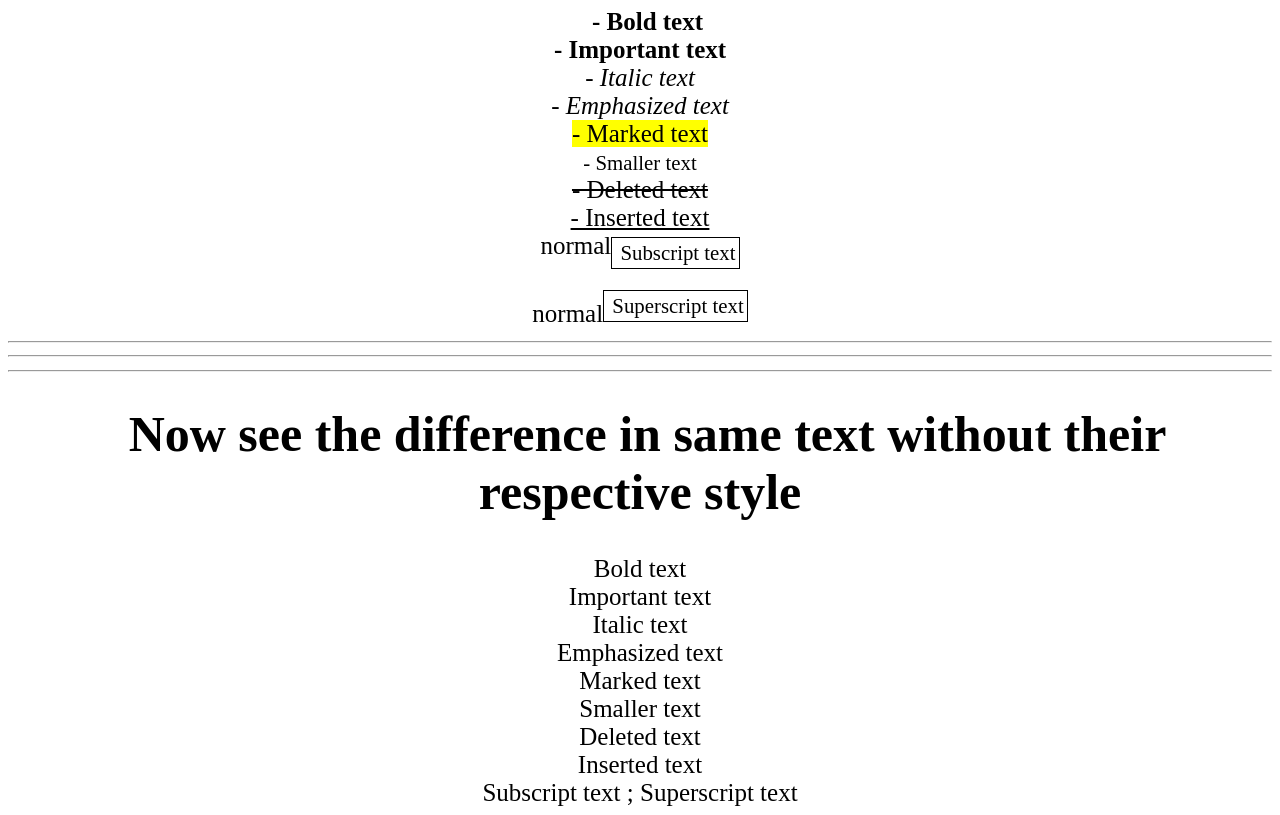
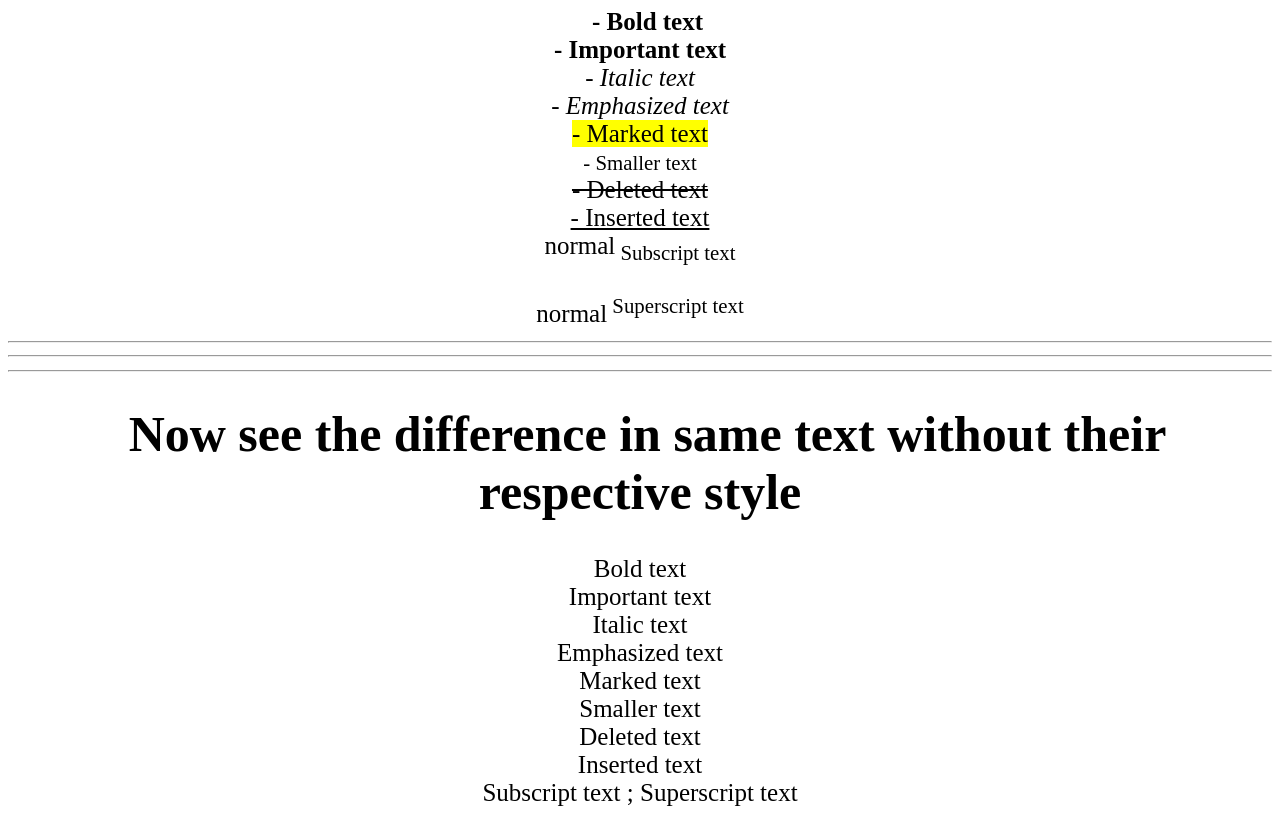
Before and after one commit to Abhi4244/Code2.33, a plain HTML site: page index.html in a window 1280 px wide. Drawn offline with Linux system fonts and the light colour scheme.

Commit message:
Update index.html

```diff
--- a/index.html
+++ b/index.html
@@ -6,7 +6,7 @@
   		text-align: center;
   		font-size: 25px;
   	}
-    sub,sup{border:1px black solid;padding:3px;}
+
   </style>
     <title></title>
   </head>
```
